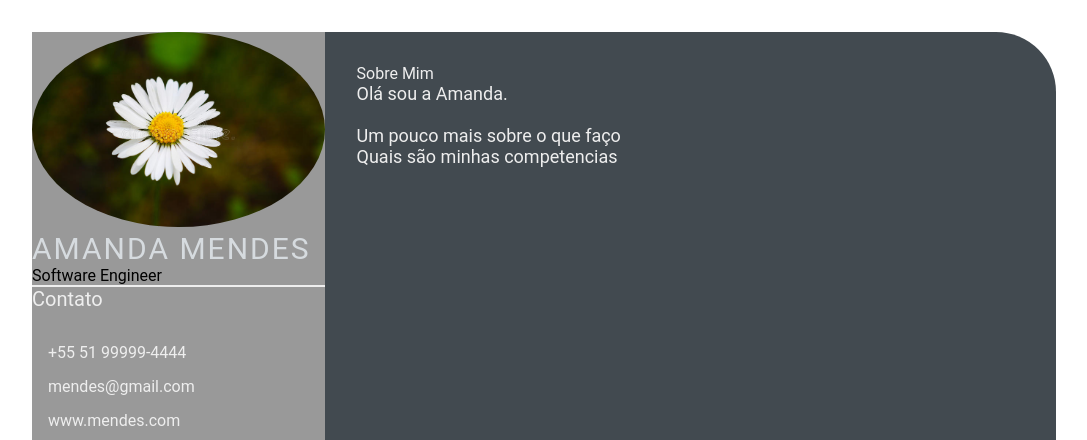
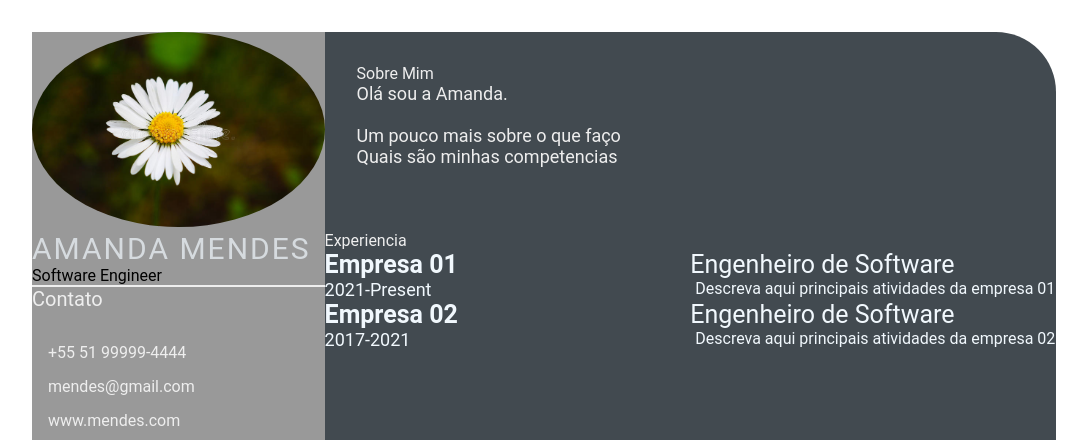
Before and after one commit to T3thyDju/T3thyDju.github.io, a plain HTML site: page index.html in a window 1280 px wide. Shown: the top 440 px of the page, without its empty margins (96-1183 px from the left). Drawn offline with Linux system fonts and the light colour scheme.

Commit message:
feat-add-index.html-style.css

```diff
--- a/index.html
+++ b/index.html
@@ -53,6 +53,31 @@
                         </p>
                     </section>
                 </div>
+                <section class="experience gap">
+                    <div class="right-title">Experiencia</div>
+                    <div class="experience-contents">
+                        <div class="exp-left">
+                            <p class="exp-company-name">Empresa 01</p>
+                            <p class="exp-time-period">2021-Present</p>
+                        </div>
+                        <div class="exp-right">
+                            <p class="exp-position">Engenheiro de Software</p>
+                            <p class="exp-desc">
+                                Descreva aqui principais atividades da empresa 01
+                            </p>
+                        </div>
+                        <div class="exp-left">
+                            <p class="exp-company-name">Empresa 02</p>
+                            <p class="exp-time-period">2017-2021</p>
+                        </div>
+                        <div class="exp-right">
+                            <p class="exp-position">Engenheiro de Software</p>
+                            <p class="exp-desc">
+                                Descreva aqui principais atividades da empresa 02
+                            </p>
+                        </div>
+                    </div>
+                </section>
             </section>
     </main>
 </body>
--- a/style.css
+++ b/style.css
@@ -101,3 +101,38 @@
     font-size: 18px;
     color: #eeeeee;
 }
+
+.experience-contents,
+.education-contents,
+.awards-contents {
+    display: grid;
+    grid-template-columns: repeat(2, 1fr);
+    padding-bottom: 2rem;
+    color: #F1F8FD;
+}
+
+.exp-company-name,
+.education-school-name,
+.awards-company-name {
+    font-size: 25px;
+    font-weight: bold;
+}
+
+.exp-time-period,
+.educationp-time-period,
+.awards-time-period {
+    font-size: 18px;
+}
+
+.exp-position,
+.education-subject,
+.awards-name {
+    font-size: 25px;
+}
+
+.exp-desc,
+.education-desc,
+.awards-desc {
+    font-size: 16px;
+    padding-left: 5px;
+}
```
